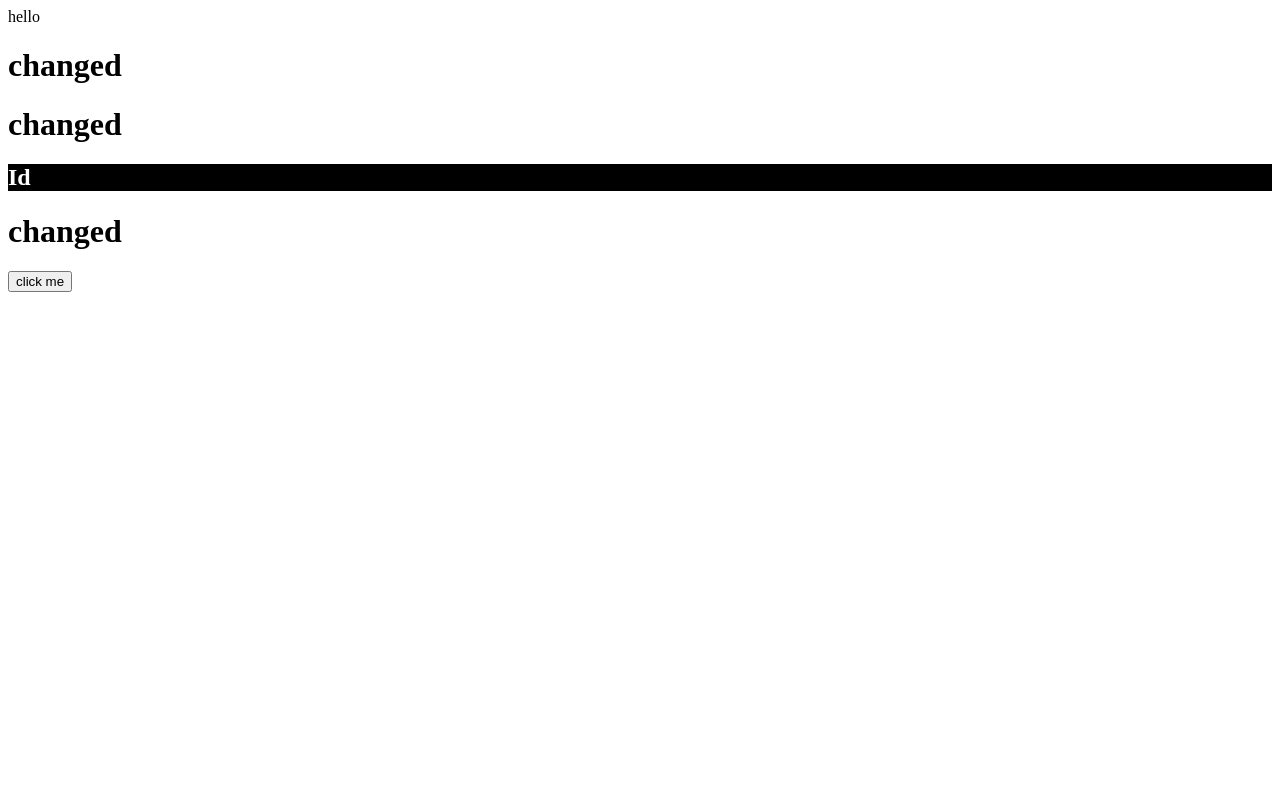
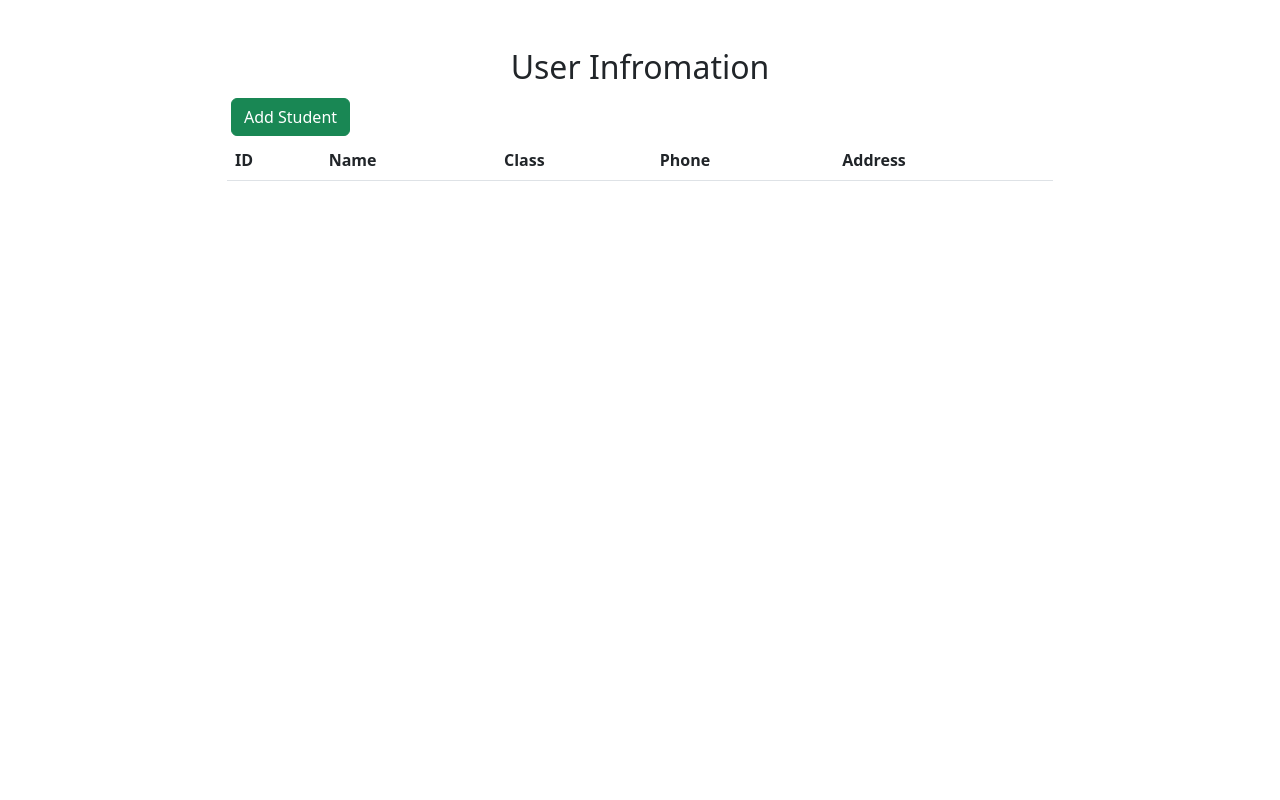
Before and after one commit to AmiirCloud/std-crud-php, a PHP site: page /crud-with-ajax/index.php in a window 1280 px wide. Run offline with PHP 8.4, Linux system fonts and the light colour scheme; lists and menus that the app fills with data are empty.

Commit message:
pop up model was added  and deigned the registration form

```diff
--- a/crud-with-ajax/index.php
+++ b/crud-with-ajax/index.php
@@ -1,6 +1,3 @@
-<?php
-echo 'hello'
-?>
 <!DOCTYPE html>
 <html lang="en">
 <head>
@@ -8,15 +5,86 @@ echo 'hello'
     <meta http-equiv="X-UA-Compatible" content="IE=edge">
     <meta name="viewport" content="width=device-width, initial-scale=1.0">
     <title>Document</title>
+    <link href="https://cdn.jsdelivr.net/npm/bootstrap@5.2.3/dist/css/bootstrap.min.css" rel="stylesheet" integrity="sha384-rbsA2VBKQhggwzxH7pPCaAqO46MgnOM80zW1RWuH61DGLwZJEdK2Kadq2F9CUG65" crossorigin="anonymous">
+
 </head>
 <body>
-    <h1 class="heading">Heading one</h1>
-    <h1 class="heading">Heading One</h1>
-    <h2 id="heading_id">Headong one</h2>
-    <h1 class="heading">Heading one</h1>
-    <button class="click">click me</button>
-    <script src="https://code.jquery.com/jquery-3.7.0.min.js" integrity="sha256-2Pmvv0kuTBOenSvLm6bvfBSSHrUJ+3A7x6P5Ebd07/g=" crossorigin="anonymous"></script>
-    <script src="./main.js"></script>
+    <div class="container">
 
+        <div class="row justify-content-center p-5 m-2 m-auto">
+            <div class="col-10 col-sm-8 col-md-10 m-auto">
+                <h2 class="leading fw-normal  text-center  ">User Infromation</h2>
+                <button class="btn btn-success m-1 add">Add Student</button>
+                <table class="table">
+                    <tr>
+                        <th>ID</th>
+                        <th>Name</th>
+                        <th>Class</th>
+                        <th>Phone</th>
+                        <th>Address</th>
+                    </tr>
+                </table>
+            </div>
+        </div>
+        <div class="modal " tabindex="-1" role="dialog" id="addNew">
+  <div class="modal-dialog" role="document">
+    <div class="modal-content">
+      <div class="modal-header">
+        <h5 class="modal-title">Student Registration</h5>
+        <button type="button"  class="close" data-dismiss="modal" aria-label="Close">
+          <span aria-hidden="true">&times;</span>
+        </button>
+      </div>
+      <div class="modal-body ">
+        <div class="row">
+           <div class="col-12">
+
+            <div class="form-group">
+                <form action="" class="row">
+                    <div class="col-2 ">
+                        <label for="">Name</label>
+                    </div>
+                    <div class="col-10  mb-2">
+                        <input type="text" class="form-control">
+                    </div>
+
+                    <div class="col-2">
+                        <label for="">Class</label>
+                    </div>
+                    <div class="col-10  mb-2">
+                        <input type="text" class="form-control" placeholder="Class">
+                    </div>
+                    <div class="col-2 mb-2">
+                        <label for="">Phone</label>
+                    </div>
+                    <div class="col-10 mb-2">
+                        <input type="text" class="form-control">
+                    </div>
+                    <div class="col-2 ">
+                        <label for="">Address</label>
+                    </div>
+                    <div class="col-10 mb-2">
+                        <input type="text" class="form-control">
+                    </div>
+                </form>
+            </div>
+           </div>
+        </div>
+      </div>
+      <div class="modal-footer">
+        <button type="button" class="btn btn-primary">Register</button>
+        <button type="button" class="btn btn-secondary close" id='close' data-dismiss="modal">Close</button>
+      </div>
+    </div>
+  </div>
+</div>
+    </div>
+
+
+
+
+<script src="https://code.jquery.com/jquery-3.7.0.min.js" integrity="sha256-2Pmvv0kuTBOenSvLm6bvfBSSHrUJ+3A7x6P5Ebd07/g=" crossorigin="anonymous"></script>
+<script src="https://cdn.jsdelivr.net/npm/bootstrap@5.2.3/dist/js/bootstrap.bundle.min.js" integrity="sha384-kenU1KFdBIe4zVF0s0G1M5b4hcpxyD9F7jL+jjXkk+Q2h455rYXK/7HAuoJl+0I4" crossorigin="anonymous"></script>
+<script src='./main2.js'></script>
 </body>
 </html>
--- /dev/null
+++ b/crud-with-ajax/main2.js
@@ -0,0 +1,6 @@
+$(".add").on('click',()=>{
+$('#addNew').show()
+})
+$(".close").on('click',()=>{
+    $('#addNew').hide()
+})
```
Also changed, not shown: crud-with-ajax/events.php (added, +22 -0 lines).
